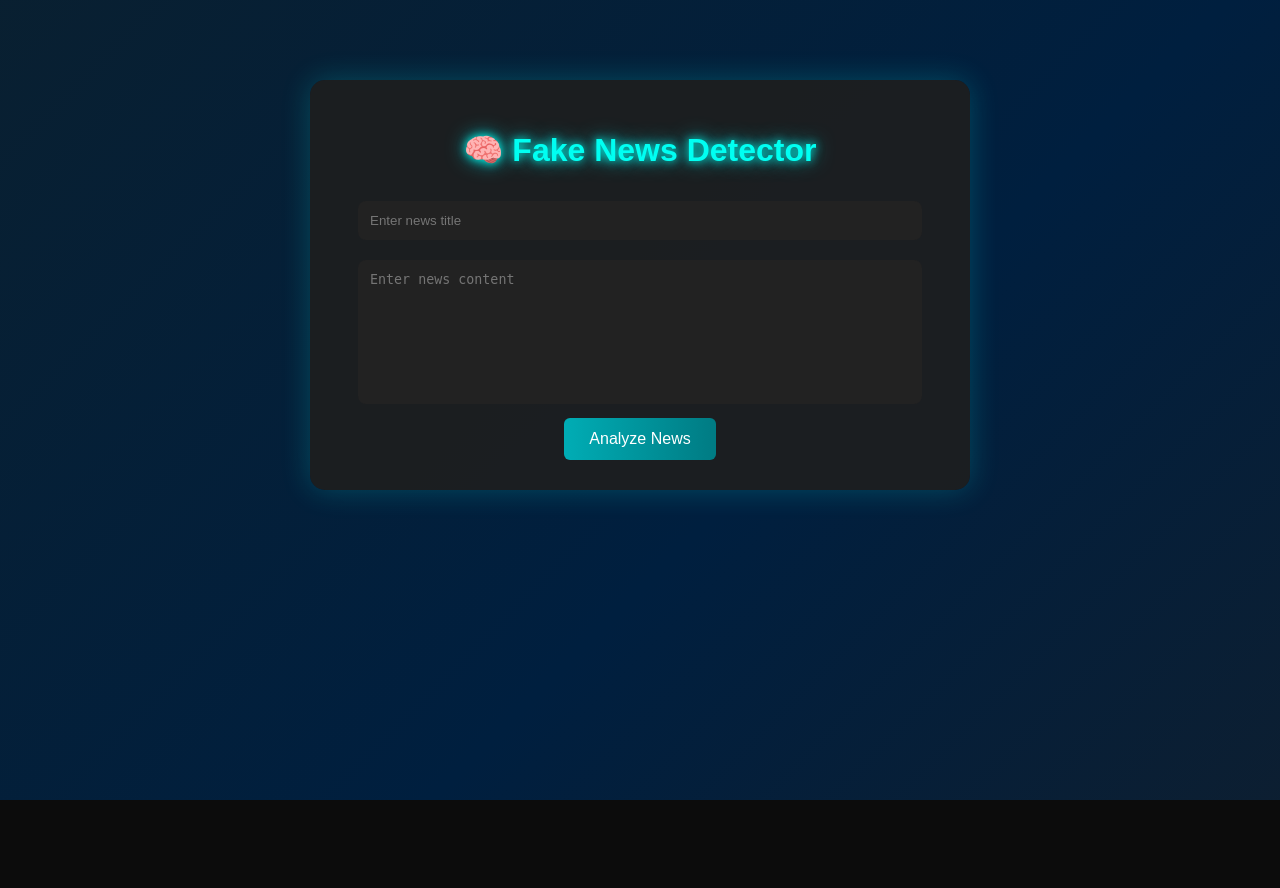
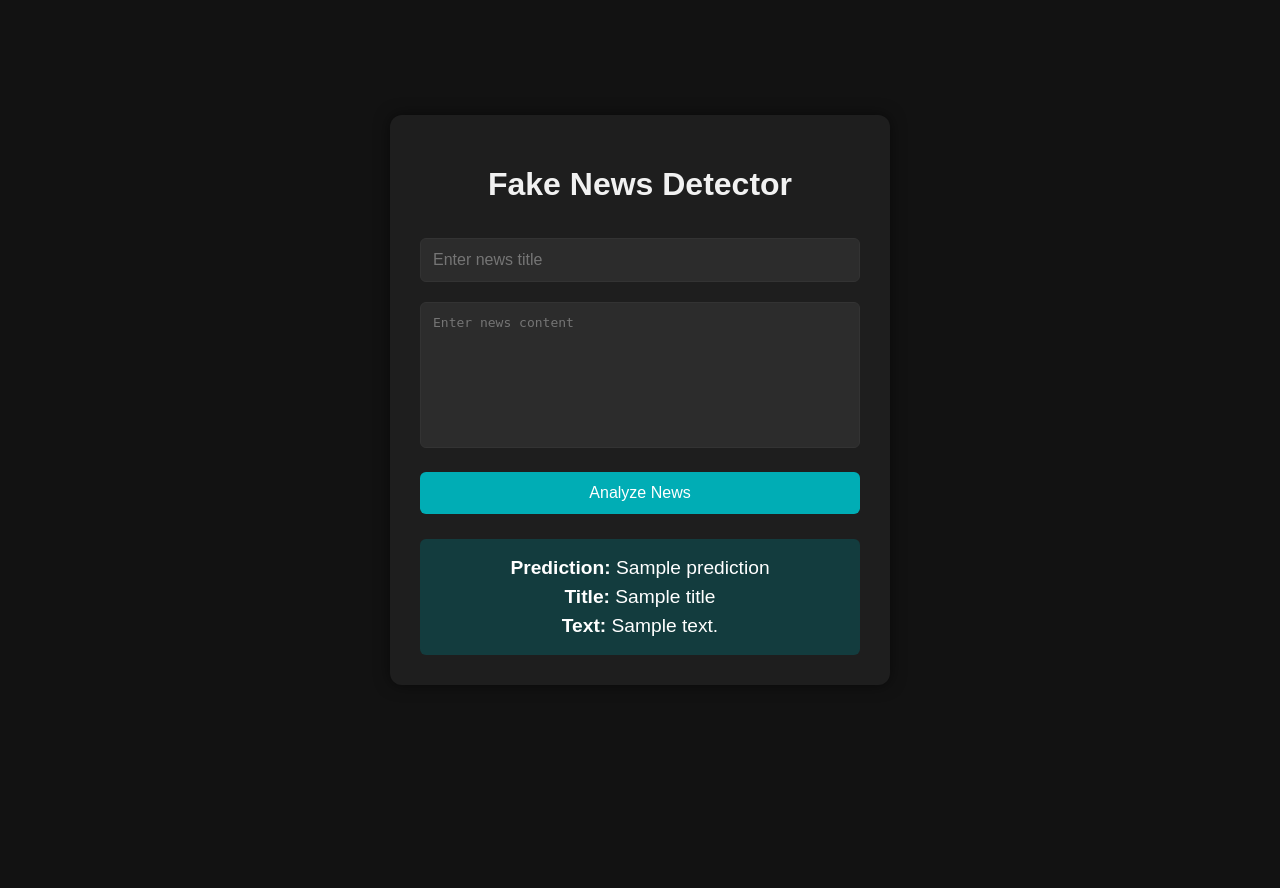
Before and after one commit to Abishek-2425/fake-news-detection, a Flask app: template templates/index.html in a window 1280 px wide. After the commit the page ends 655 px from the top, so only its background shows below. Run offline with Flask 3, Linux system fonts and the light colour scheme; the template is opened without the code that fills it: most values are stand-ins (such as "Sample title", 1, 10 or a date in 2020).

Commit message:
page style equalization and update

```diff
--- a/static/style.css
+++ b/static/style.css
@@ -1,117 +1,133 @@
-body {
-    font-family: 'Poppins', sans-serif;
-    background: #0c0c0c;
-    color: #f1f1f1;
-    text-align: center;
-    overflow: hidden;
-    height: 100vh;
+/* Apply border-box to all elements */
+* {
+    box-sizing: border-box;
 }
 
-/* Moving gradient background */
-.bg-animation {
-    position: fixed;
-    top: 0; left: 0;
-    width: 100%; height: 100%;
-    background: linear-gradient(-45deg, #1e1e1e, #001f3f, #0f2027, #203a43, #2c5364);
-    background-size: 400% 400%;
-    animation: gradientMove 15s ease infinite;
-    z-index: -1;
+body {
+    font-family: Arial, sans-serif;
+    background-color: #121212;
+    color: #f1f1f1;
+    margin: 0;
+    padding: 0;
+    height: 100vh;
+
+    /* Full-page centering */
+    display: flex;
+    justify-content: center;
+    align-items: center;
 }
 
-@keyframes gradientMove {
-    0% { background-position: 0% 50%; }
-    50% { background-position: 100% 50%; }
-    100% { background-position: 0% 50%; }
+/* Main container */
+.container {
+    background-color: #1e1e1e;
+    padding: 30px;
+    border-radius: 12px;
+    width: 100%;
+    max-width: 500px;
+    box-shadow: 0 0 15px rgba(0, 0, 0, 0.5);
+
+    /* Center container contents */
+    display: flex;
+    flex-direction: column;
+    align-items: center;
+    text-align: center;
 }
 
-.container {
-    background: rgba(30, 30, 30, 0.9);
-    padding: 30px;
-    border-radius: 15px;
-    width: 600px;
-    margin: 80px auto;
-    box-shadow: 0 0 30px rgba(0, 255, 255, 0.2);
-    animation: fadeIn 1s ease forwards;
+/* Page title */
+h1 {
+    margin-bottom: 25px;
 }
 
-.title-glow {
-    color: #00fff2;
-    text-shadow: 0 0 10px #00fff2, 0 0 20px #00b3b3;
+/* Form inputs */
+input, textarea {
+    width: 100%;
+    margin: 10px 0;
+    padding: 12px;
+    border: 1px solid #333;
+    border-radius: 6px;
+    background-color: #2c2c2c;
+    color: #f1f1f1;
+    resize: none;
+    font-size: 1em;
 }
 
-input, textarea {
-    width: 90%;
-    margin: 10px 0;
+/* Button styling */
+button {
+    width: 100%;
     padding: 12px;
+    margin-top: 10px;
     border: none;
-    border-radius: 8px;
-    background: #222;
-    color: #eee;
-    resize: none;
-}
-
-button {
-    background: linear-gradient(90deg, #00adb5, #007b83);
+    border-radius: 6px;
+    background-color: #00adb5;
     color: white;
-    border: none;
-    padding: 12px 25px;
-    border-radius: 6px;
+    font-size: 1em;
     cursor: pointer;
-    font-size: 1em;
-    transition: 0.3s;
+    transition: background-color 0.3s;
 }
 
 button:hover {
-    background: linear-gradient(90deg, #00fff2, #00b3b3);
-    box-shadow: 0 0 20px #00fff2;
+    background-color: #009ca0;
 }
 
-.loading-text {
-    font-size: 1.2em;
-    color: #00fff2;
-    margin-top: 15px;
-    animation: blink 1.5s infinite;
+/* Loading text */
+#loading-text {
+    margin-top: 10px;
+    font-size: 1em;
 }
 
-@keyframes blink {
-    50% { opacity: 0.4; }
+
+/* Result section */
+.result {
+    margin-top: 25px;
+    width: 100%;
+    text-align: center;
+    padding: 15px;
+    border-radius: 6px;
+
+    /* Match button color */
+    background-color: #133c3e;
+
+    /* Ensure prediction text stays readable */
+    color: #ffffff;
+
+    word-wrap: break-word;
 }
 
-.result {
-    font-size: 2.5em;
-    font-weight: bold;
-    margin: 25px 0;
-    text-transform: uppercase;
+
+/* Prediction text styling */
+.result p {
+    font-size: 1.2em;
+    margin: 0;
+    line-height: 1.5em;
 }
 
-.pulse {
-    animation: pulseGlow 2s infinite;
+/* Buttons on the result page */
+.result button {
+    padding: 12px 20px;
+    border: none;
+    border-radius: 6px;
+    background-color: #00adb5;      /* same as homepage */
+    color: white;
+    font-size: 1em;
+    cursor: pointer;
+    transition: background-color 0.3s;
+    width: 100%;
+    max-width: 350px;
 }
 
-@keyframes pulseGlow {
-    0%, 100% { text-shadow: 0 0 10px currentColor, 0 0 20px currentColor; }
-    50% { text-shadow: 0 0 30px currentColor, 0 0 60px currentColor; }
+.result button:hover {
+    background-color: #009ca0;
 }
 
-.fade-in {
-    animation: fadeIn 1.2s ease-in;
+/* "Try Another" link */
+.result a {
+    color: #00adb5;
+    text-decoration: none;
+    font-weight: bold;
+    transition: color 0.3s;
+    margin-top: 5px;
 }
 
-@keyframes fadeIn {
-    from { opacity: 0; transform: translateY(20px); }
-    to { opacity: 1; transform: translateY(0); }
+.result a:hover {
+    color: #009ca0;
 }
-
-.back-btn {
-    color: #00fff2;
-    text-decoration: none;
-    font-size: 1.1em;
-    transition: 0.3s;
-}
-
-.back-btn:hover {
-    text-shadow: 0 0 10px #00fff2;
-}
-.back-btn:before {
-    content: '← ';
-}
--- a/templates/index.html
+++ b/templates/index.html
@@ -2,20 +2,26 @@
 <html lang="en">
 <head>
     <meta charset="UTF-8">
-    <title>🧠 Fake News Detector</title>
+    <title>Fake News Detector</title>
     <link rel="stylesheet" href="{{ url_for('static', filename='style.css') }}">
 </head>
 <body>
-    <div class="bg-animation"></div>
+    <div class="container">
+        <h1>Fake News Detector</h1>
+        <form action="/predict" method="post" onsubmit="showLoading()">
+            <input type="text" name="title" placeholder="Enter news title" required>
+            <textarea name="text" placeholder="Enter news content" rows="8" required></textarea>
+            <button id="predict-btn" type="submit">Analyze News</button>
+            <p id="loading-text" style="display:none;">Analyzing...</p>
+        </form>
 
-    <div class="container fade-in">
-        <h1 class="title-glow">🧠 Fake News Detector</h1>
-        <form action="/predict" method="post" onsubmit="showLoading()">
-            <input type="text" name="title" placeholder="Enter news title" required><br>
-            <textarea name="text" placeholder="Enter news content" rows="8" required></textarea><br>
-            <button id="predict-btn" type="submit">Analyze News</button>
-            <p id="loading-text" style="display:none;" class="loading-text">🔍 Analyzing...</p>
-        </form>
+        {% if prediction %}
+        <div class="result">
+            <p><strong>Prediction:</strong> {{ prediction }}</p>
+            <p><b>Title:</b> {{ title }}</p>
+            <p><b>Text:</b> {{ text }}</p>
+        </div>
+        {% endif %}
     </div>
 
     <script>
```
Also changed, not shown: templates/result.html (+16 -6 lines).
